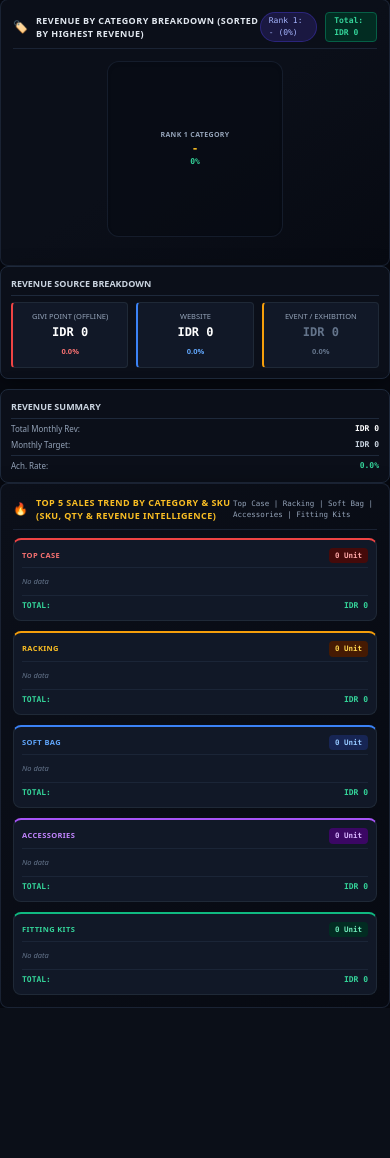
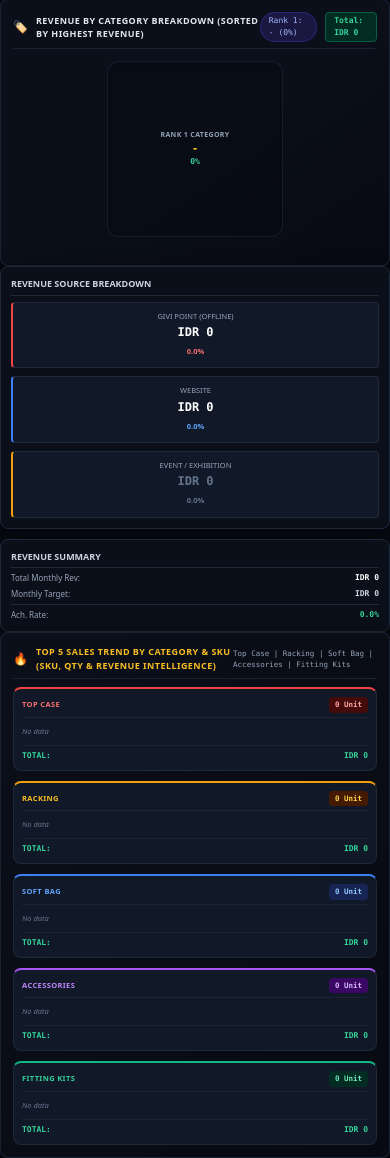
Before and after one commit to julianaj982-arch/GIVI-POINT-Dashboard, a Flask app: page / in a window 390 px wide. Shown: the part 1574-2732 px from the top of the page. Before the commit the page ends 2582 px from the top, so only its background shows below. Run offline with Flask 3, Linux system fonts and the light colour scheme; some libraries are stand-ins or nearby versions.

Commit message:
fix mobile index grid

```diff
--- a/templates/index.html
+++ b/templates/index.html
@@ -319,7 +319,7 @@
             <div class="grid grid-cols-1 lg:grid-cols-4 gap-2.5">
                 <div class="lg:col-span-3 card-navy rounded-lg p-2.5 space-y-1.5">
                     <h2 class="text-[9px] font-bold text-slate-300 uppercase border-b border-slate-800 pb-1">REVENUE SOURCE BREAKDOWN</h2>
-                    <div class="grid grid-cols-3 gap-2 text-center">
+                    <div class="grid grid-cols-1 sm:grid-cols-3 gap-2 text-center">
                         <div class="card-inner p-2 rounded border-l-2 border-l-red-500">
                             <p class="text-[7.5px] text-slate-400">GIVI POINT (OFFLINE)</p>
                             <p class="text-xs font-bold text-white font-mono mt-0.5" id="ch-off-amt">IDR 0</p>
```
